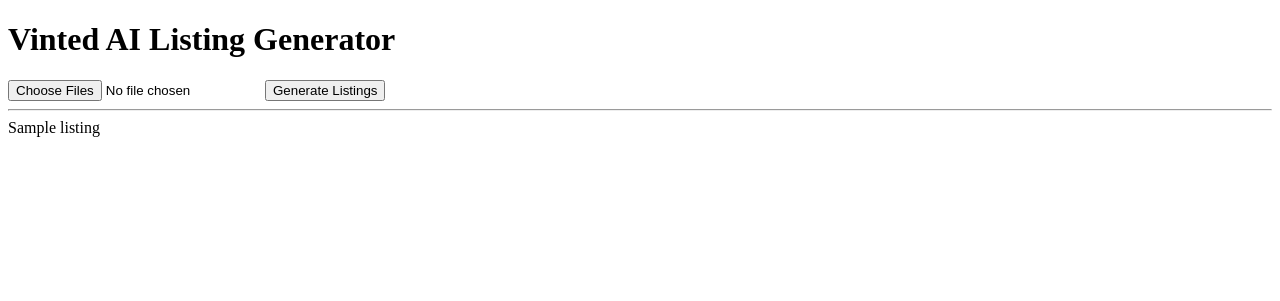
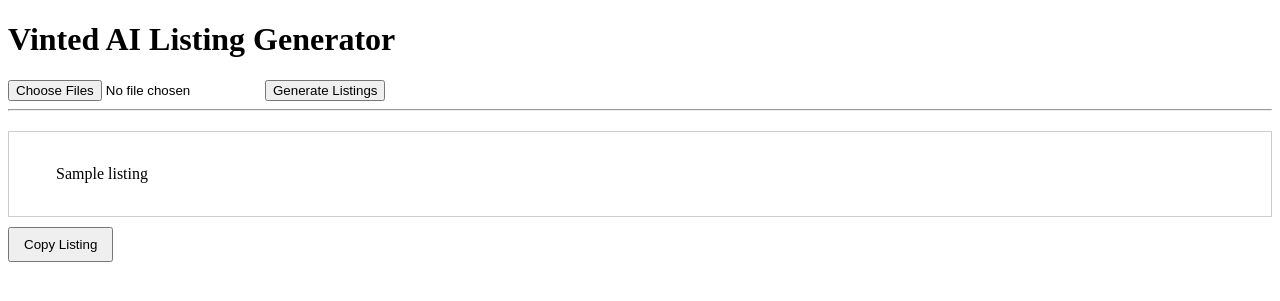
Before and after one commit to Trustyhazer93/vinted-ai-tool, a Python web app: template templates/index.html in a window 1280 px wide. Shown: the top 301 px of the page. Run offline with Jinja, Linux system fonts and the light colour scheme; the template is opened without the code that fills it: most values are stand-ins (such as "Sample title", 1, 10 or a date in 2020).

Commit message:
Add copy to clipboard button

```diff
--- a/templates/index.html
+++ b/templates/index.html
@@ -14,9 +14,27 @@
     <hr>
 
     {% if listing %}
-    <div>{{ listing }}</div>
+    <div id="output-box" style="white-space: pre-wrap; border: 1px solid #ccc; padding: 15px; margin-top: 20px;">
+        {{ listing }}
+    </div>
+
+    <button onclick="copyText()" style="margin-top: 10px; padding: 8px 14px; cursor: pointer;">
+        Copy Listing
+    </button>
+
+    <p id="copy-status" style="color: green; display: none;">Copied!</p>
     {% endif %}
-
+    <script>
+    function copyText() {
+        const text = document.getElementById("output-box").innerText;
+        navigator.clipboard.writeText(text).then(function() {
+            const status = document.getElementById("copy-status");
+            status.style.display = "block";
+            setTimeout(() => {
+                status.style.display = "none";
+            }, 2000);
+    });
+}   </script>
 
 </body>
 </html>
```
